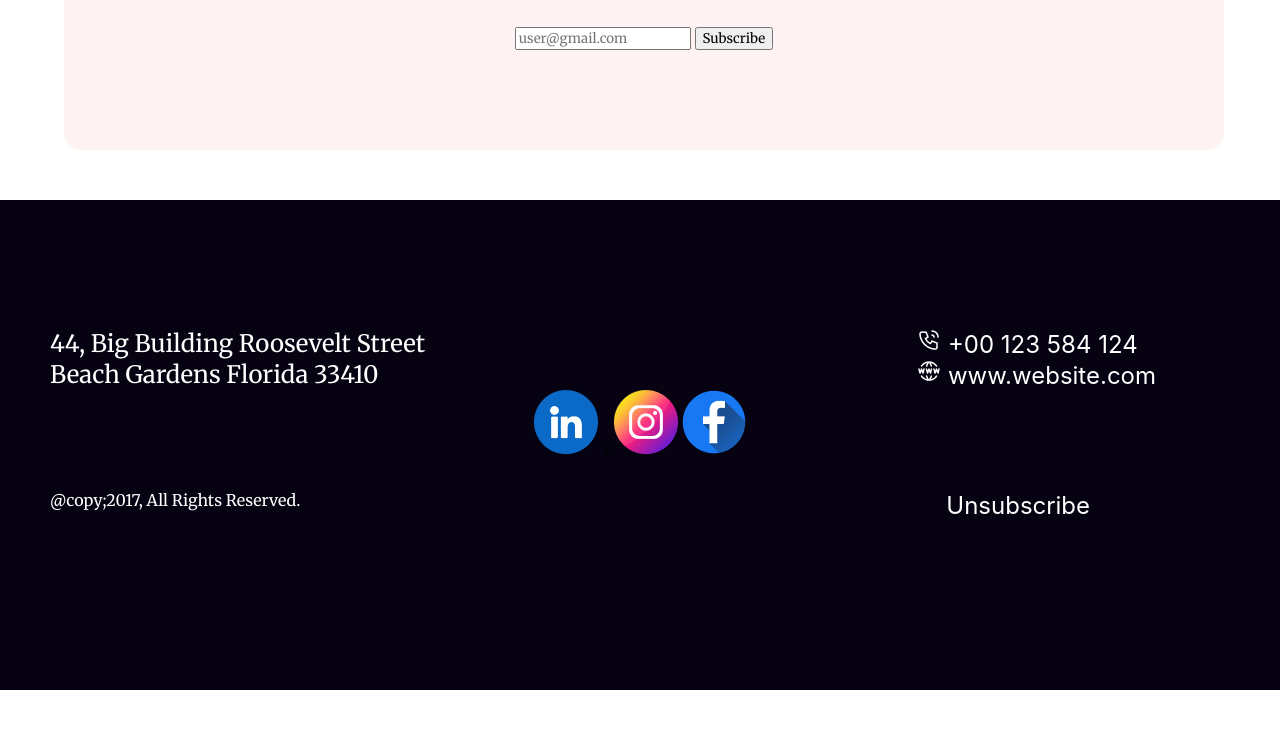
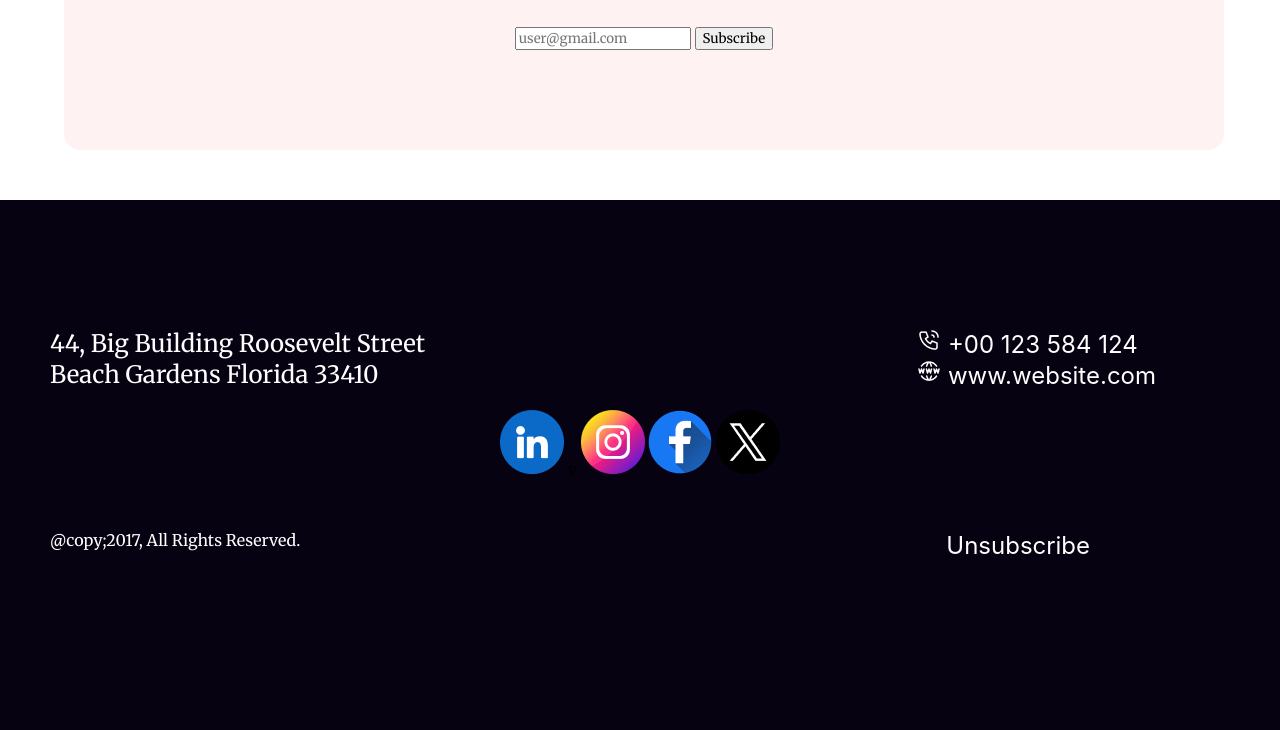
Before and after one commit to Sohag558/B9-assignment1, a plain HTML site: page index.html in a window 1280 px wide. Shown: the part 6528-7258 px from the top of the page. Before the commit the page ends 7218 px from the top, so only its background shows below. Drawn offline with Linux system fonts and the light colour scheme.

Commit message:
add a new link

```diff
--- a/index.html
+++ b/index.html
@@ -160,6 +160,7 @@
         <a href=""><img src="resources/Linkedin.png" alt=""></a>
 v     <a href=""><img src="resources/Instagram.png" alt=""></a>
         <a href=""><img src="resources/Facebook.png" alt=""></a>
+        <a href=""><img src="resources/Twitter.png" alt=""></a>
     </div>
     <div class="all-reserve">
         <p> @copy;2017, All Rights Reserved.</p>
--- a/styles/style.css
+++ b/styles/style.css
@@ -350,6 +350,7 @@
      text-align: center;
      width: auto;
      height: 100px;
+     padding: 20px;
  }
 
  .all-reserve {
```
